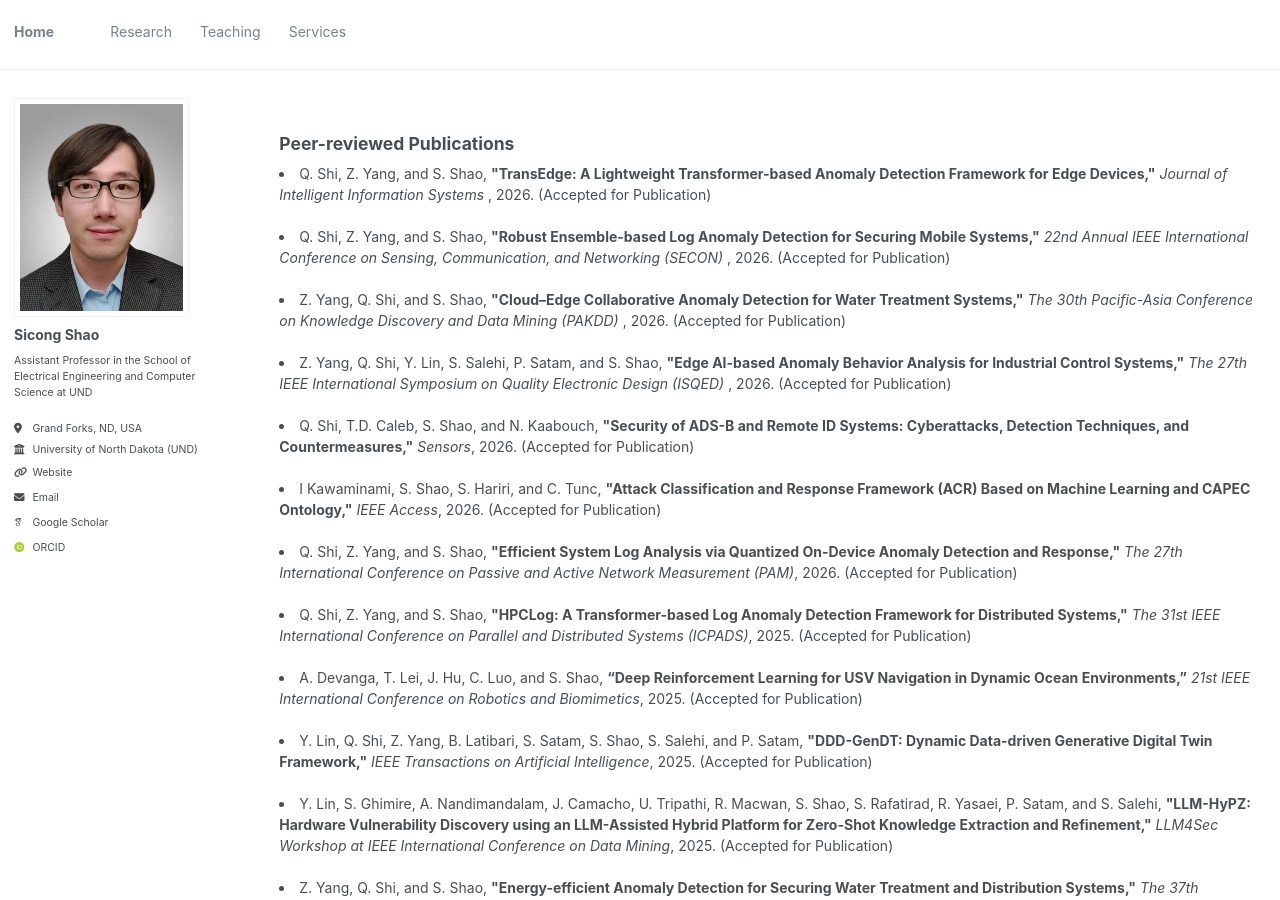
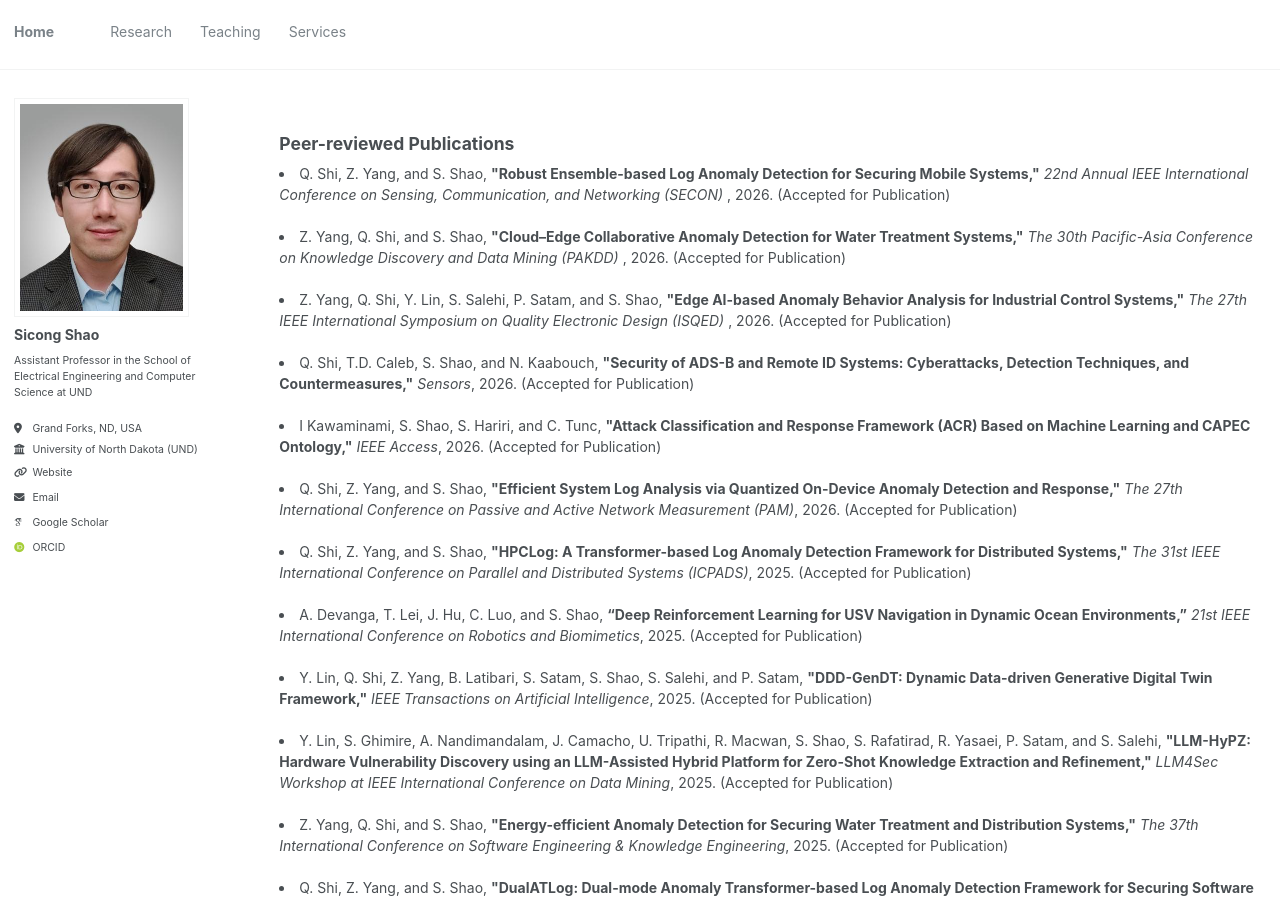
Before and after one commit to sicongshao/sicongshao.github.io, a Jekyll site: the page built from _pages/publications.html, in a window 1280 px wide and 900 px high. Built offline with Jekyll 4.4.1, drawn with Linux system fonts in a browser that asks for light colours; some web fonts are replaced.

Commit message:
first commit

```diff
--- a/_pages/publications.html
+++ b/_pages/publications.html
@@ -19,10 +19,7 @@ author_profile: true
 
 <h2>Peer-reviewed Publications</h2>
 
-<li>
-  Q. Shi, Z. Yang, and S. Shao, <strong>"TransEdge: A Lightweight Transformer-based Anomaly Detection Framework for Edge Devices,"</strong> <i> Journal of Intelligent Information Systems </i>, 2026. (Accepted for Publication)
-</li>
-<br>
+
 
 
 <li>
```
